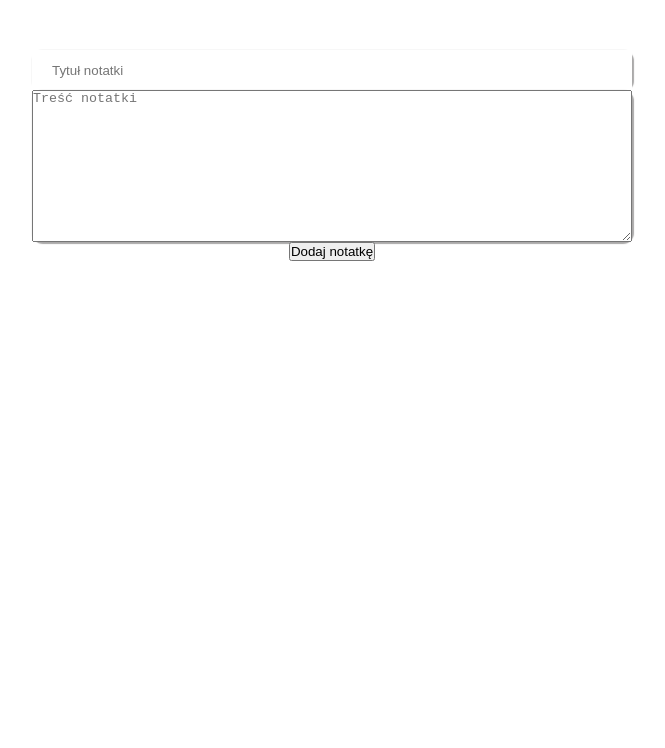
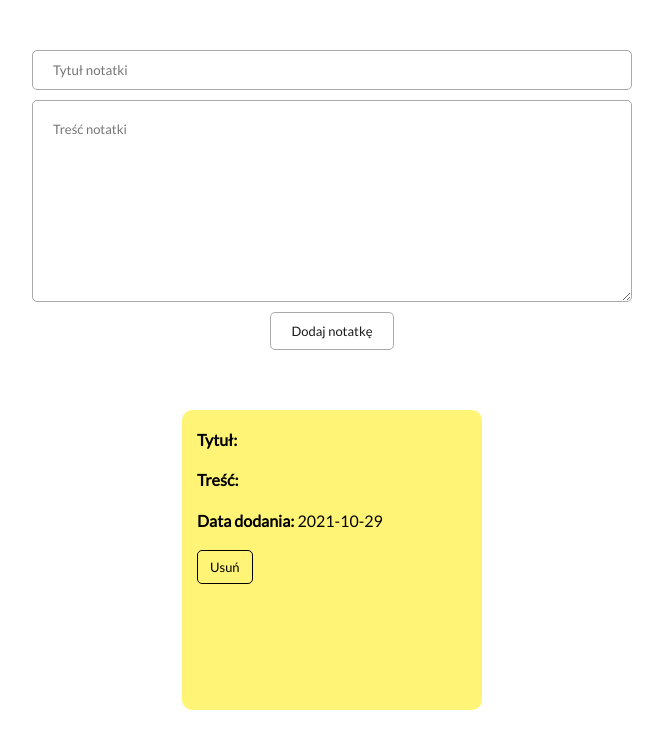
Before and after one commit to Piotr-Gawelda/typescript-zadania, a website built with webpack: page NoteKeepFirebase + localStorage/src/index.html in a window 1280 px wide. Both pictures are taken after a click on the button "Dodaj notatkę". Shown: the whole page, without its empty margins (308-973 px from the left). Built offline with nearby package versions, Linux system fonts and the light colour scheme; some packages are replaced by stand-ins of ours.

Commit message:
note app update

```diff
--- a/NoteKeepFirebase + localStorage/src/appFirestoreStorage.ts
+++ b/NoteKeepFirebase + localStorage/src/appFirestoreStorage.ts
@@ -1,40 +1,32 @@
 import "./main.scss"
 import firebase from 'firebase';
 import {firebaseConfig} from "./config"
+import { AppStorage } from "./appStorage";
+import { Note } from "./note";
 
 const firebaseApp = firebase.initializeApp(firebaseConfig);
 const db = firebaseApp.firestore();
 
-const note = {
-    title: 'Test note',
-    content: 'Test note content'
-}
-
-export class AppFirestoreStorage {
+export class AppFirestoreStorage implements AppStorage {
 
     constructor() {
 
     }
 
-    async addNote(note: any) {
-        const res = await db.collection('notes').add(note)
+    async addNote(note: any): Promise<string> {
+        const res = await db.collection('notes').add(Object.assign({}, note))
+        return res.id;
     }
 
     async deleteNote(id: string) {
-        const res = await db.collection('notes').doc(id).delete();
+        await db.collection('notes').doc(id).delete();
     }
 
-    async updateNote(id: string, note: any) {
-        const res = await db.collection('notes').doc(id).update(note);
+    async getNotes(): Promise<Note[]> {
+        const snapshot = await firebase.firestore().collection('notes').get()
+        return snapshot.docs.map(doc => {
+            var date = new Date(doc.data().created?.seconds * 1000);
+            return { id: doc.id, title: doc.data().title, created: date, content: doc.data().content }
+         });
     }
-
-    async getNote(id: string) {
-        return db.collection('notes').doc(id).get().then(res => ({id: res.id, data: res.data()}))
-    }
-
-    // getNotes().then(res => console.log(res));
-    // async function getNotes() {
-    //     return db.collection('notes').get().then(res => ({size: res.size, docs: res.docs}))
-    // }
-
 }
--- /dev/null
+++ b/NoteKeepFirebase + localStorage/src/appLocalStorage.ts
@@ -0,0 +1,55 @@
+import { AppStorage } from "./appStorage";
+import { Note } from "./note";
+
+export class AppLocalStorage implements AppStorage {
+
+    constructor() {
+
+    }
+
+    async addNote(note: any) : Promise<string> {
+        var notesStorage = localStorage.getItem("notes");
+        var notes: Note[] = [];
+        var id = 1;
+        if (notesStorage) {
+            notes = JSON.parse(notesStorage) as Note[];
+            let max = 1;
+            notes.forEach(note => {
+            if (parseInt(note.id) > max) {
+                max = parseInt(note.id);
+                }
+            });
+            id = max + 1;
+        }
+        note.id = id;
+        notes.push(note);
+        localStorage.setItem("notes", JSON.stringify(notes));
+        return Promise.resolve(id + "");
+    }
+
+    async deleteNote(id: string) {
+        var notesStorage = localStorage.getItem("notes");
+        var notes: Note[] = [];
+        if (notesStorage) {
+            notes = JSON.parse(notesStorage) as Note[];
+            var ind = notes.findIndex(x => x.id === id);
+            notes.splice(ind, 1);
+            localStorage.setItem("notes", JSON.stringify(notes));
+        }
+    }
+
+    async getNotes(): Promise<Note[]> {
+        var notesStorage = localStorage.getItem("notes");
+        var notes: Note[] = [];
+        if (notesStorage) {
+            notes = JSON.parse(notesStorage) as Note[];
+            notes.forEach(x => {
+                x.created = new Date(x.created);
+            })
+            return Promise.resolve(notes);
+        }
+        return [];
+    }
+
+
+}
--- /dev/null
+++ b/NoteKeepFirebase + localStorage/src/appStorage.ts
@@ -0,0 +1,7 @@
+import {Note} from "./note"
+
+export interface AppStorage {
+    addNote(note: Note) : Promise<string>;
+    deleteNote(id: string) : void;
+    getNotes(): Promise<Note[]>;
+}
--- a/NoteKeepFirebase + localStorage/src/config.ts
+++ b/NoteKeepFirebase + localStorage/src/config.ts
@@ -1,8 +1,12 @@
 export const firebaseConfig = {
-    apiKey: "AIzaSyB9jnnLLkHGQXgizSQURjDzIPS6vOjQ430",
-    authDomain: "notekeep-e4d9f.firebaseapp.com",
-    projectId: "notekeep-e4d9f",
-    storageBucket: "notekeep-e4d9f.appspot.com",
-    messagingSenderId: "306405799714",
-    appId: "1:306405799714:web:f7a660b28fd6b1bd36177b"
-  };
+  apiKey: "AIzaSyCWoxUWo5-zH1ZimXwqcG1_TYWZ4NBm1Fo",
+  authDomain: "notekeep-fcca0.firebaseapp.com",
+  projectId: "notekeep-fcca0",
+  storageBucket: "notekeep-fcca0.appspot.com",
+  messagingSenderId: "102808670354",
+  appId: "1:102808670354:web:d868911b7d414a8d45964b"
+};
+
+export const appConfig = {
+  useFireBase: false
+}
--- a/NoteKeepFirebase + localStorage/src/index.html
+++ b/NoteKeepFirebase + localStorage/src/index.html
@@ -3,6 +3,9 @@
   <head>
     <meta charset="UTF-8" />
     <meta name="viewport" content="width=device-width, initial-scale=1.0" />
+    <link rel="preconnect" href="https://fonts.googleapis.com">
+    <link rel="preconnect" href="https://fonts.gstatic.com" crossorigin>
+    <link href="https://fonts.googleapis.com/css2?family=Lato&display=swap" rel="stylesheet">
     <title>NoteKeep</title>
   </head>
   <body>
--- a/NoteKeepFirebase + localStorage/src/index.ts
+++ b/NoteKeepFirebase + localStorage/src/index.ts
@@ -1,4 +1,83 @@
 import { AppFirestoreStorage } from './appFirestoreStorage';
+import { AppStorage } from './appStorage';
 import './main.scss';
+import { appConfig } from "./config"
+import { AppLocalStorage } from './appLocalStorage';
+import { Note } from './note';
 
-const app = new AppFirestoreStorage();
+
+class App {
+    storage: AppStorage = null;
+
+    constructor() {
+        if (appConfig.useFireBase) {
+            this.storage = new AppFirestoreStorage();
+
+        } else {
+            this.storage = new AppLocalStorage();
+        }
+
+        var addNoteButton = document.querySelector("#addNote");
+        addNoteButton.addEventListener("click", () => this.addNote());
+
+        this.getNotes();
+    }
+
+    private getNotes() {
+        this.storage.getNotes().then(notes => {
+            notes.forEach(x => {
+                this.addNoteToDom(x);
+            })
+        });
+    }
+
+    private addNote() {
+        var title = document.querySelector("#note-title") as HTMLInputElement
+        var content = document.querySelector("#note-content") as HTMLInputElement;
+        var note = new Note();
+        note.content = content.value;
+        note.title = title.value;
+        note.created = new Date();
+
+        var id = this.storage.addNote(note).then(x => {
+            note.id = x;
+            this.addNoteToDom(note);
+        })
+    }
+
+    private addNoteToDom(note: Note) {
+        var noteHtml = `
+        <div class="note-title">
+         <strong>Tytuł:</strong> ${note.title}
+        </div>
+        <div class="note-description">
+        <strong>Treść:</strong><br>
+        ${note.content}
+        </div>
+        <div class="note-create-date">
+        <strong>Data dodania:</strong> ${note.created.getFullYear()}-${note.created.getMonth() + 1}-${note.created.getDate() }
+        </div>
+        <div>
+            <button id="delete-${note.id}">Usuń</button>
+        </div>
+        `
+        var notes = document.querySelector("#note-container");
+        var div = document.createElement("div");
+        div.id = "note-" + note.id;
+        div.innerHTML = noteHtml.trim();
+        div.classList.add("note-box");
+
+        var bttn = div.querySelector("#delete-" + note.id);
+        bttn.addEventListener("click", () => this.deleteNote(note.id));
+        notes.prepend(div);
+    }
+
+    private deleteNote(id: string) {
+        this.storage.deleteNote(id);
+        var note = document.querySelector("#note-" + id);
+        note.remove();
+    }
+
+}
+
+const app = new App();
--- a/NoteKeepFirebase + localStorage/src/main.scss
+++ b/NoteKeepFirebase + localStorage/src/main.scss
@@ -2,6 +2,7 @@
   margin: 0;
   padding: 0;
   box-sizing: border-box;
+  font-family: 'Lato', sans-serif;
 }
 body {
   height: 100vh;
@@ -17,13 +18,22 @@ body {
       display: flex;
       justify-content: space-between;
       align-items: center;
-      box-shadow: 1px 1px 1px 1px #aaa9a9;
-      border-radius: 10px;
       input {
         width: 100%;
         height: 40px;
         padding-left: 20px;
-        border: none;
+        border: 1px solid #aaa9a9;
+        border-radius: 5px;
+        outline: none;
+      }
+      textarea {
+        width: 600px;
+        border: 1px solid #aaa9a9;
+        border-radius: 5px;
+        outline: none;
+        padding: 20px;
+        font-size: 13px;
+        margin: 10px 0;
       }
     }
     #note-container {
@@ -33,6 +43,7 @@ body {
       flex-wrap: wrap;
       justify-content: center;
       align-items: center;
+      transition: .4s;
       .note-box {
         border-radius: 10px;
         background-color: #FFF475;
@@ -43,6 +54,7 @@ body {
         height: 300px;
         display: flex;
         flex-direction: column;
+        transition: .4s;
         .note-title {
           font-weight: 600;
           padding-bottom: 20px;
@@ -51,7 +63,44 @@ body {
           line-height: 22px;
           padding-bottom: 20px;
         }
+        div:nth-of-type(4) {
+          button {
+            margin-top: 20px;
+            background: none;
+            background-color: #FFF475;
+            color: #000;
+            border: 1px solid #000;
+            border-radius: 5px;
+            padding: 8px 12px;
+            transition: .4s;
+            font-size: 13px;
+            &:hover {
+              transition: .4s;
+              background-color: #000;
+              color: #FFF475;
+              border: 1px solid transparent;
+            }
+          }
+        }
+      }
+    }
+    #addNote {
+      padding: 10px 20px;
+      background: none;
+      border: 1px solid #aaa9a9;
+      color: #1d1c1c;
+      border-radius: 5px;
+      font-size: 13px;
+      transition: .4s;
+      &:hover {
+        background-color: #706c6c;
+        color: #ebe2e2;
+        transition: .4s;
       }
     }
   }
 }
+
+button {
+  cursor: pointer;
+}
--- /dev/null
+++ b/NoteKeepFirebase + localStorage/src/note.ts
@@ -0,0 +1,6 @@
+export class Note {
+    title: string;
+    content: string;
+    created: Date;
+    id: string;
+}
```
